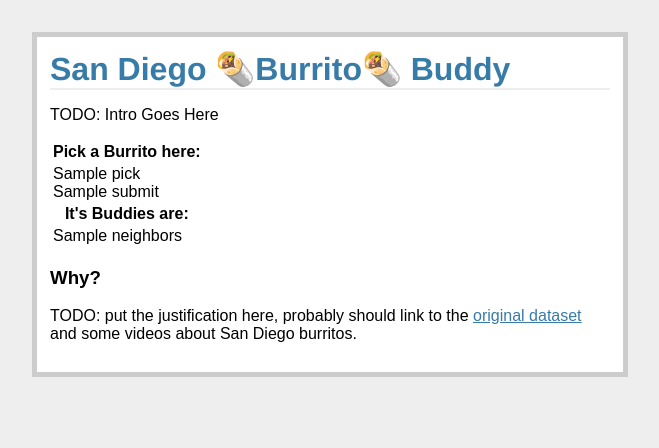
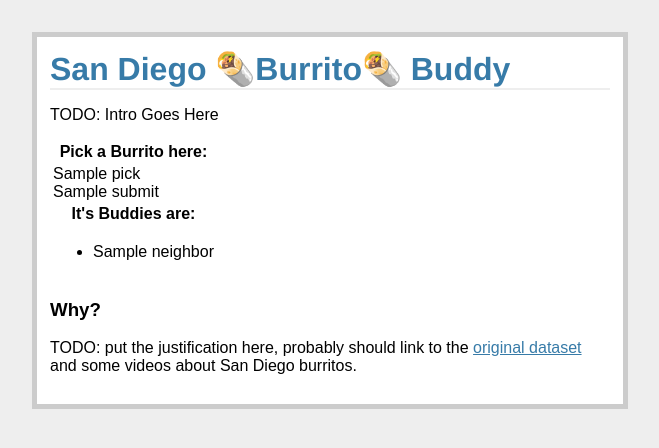
Before and after one commit to BenDavidAaron/hello-burrito-web, a Flask app: template templates/index.html in a window 1280 px wide. Shown: the top 448 px of the page, without its empty margins (310-969 px from the left). Run offline with Flask 2, Linux system fonts and the light colour scheme; the template is opened without the code that fills it: most values are stand-ins (such as "Sample title", 1, 10 or a date in 2020); parts of the project's set-up code (start-up, migrations or seed data) failed here and were passed over.

Commit message:
pretiffied suggestions list

```diff
--- a/app.py
+++ b/app.py
@@ -108,7 +108,7 @@
             "index.html",
             burrito_picker=burrito_picker,
             burrito_list=app.vars["burrito_titles"],
-            neighbors=" | ".join(neighbors_results),  # TODO: make formatting better
+            neighbors=neighbors_results,  # TODO: make formatting better
         )
 
 
--- a/templates/index.html
+++ b/templates/index.html
@@ -28,7 +28,11 @@
 	</tr>
 	<tr>
 		<td>
-			{{neighbors}}
+			<ul>
+				{% for neighbor in neighbors %}
+				<li>{{ neighbor }}</li>
+				{% endfor %}
+			</ul>
 		</td>
 	</tr>
   </TABLE>
```
